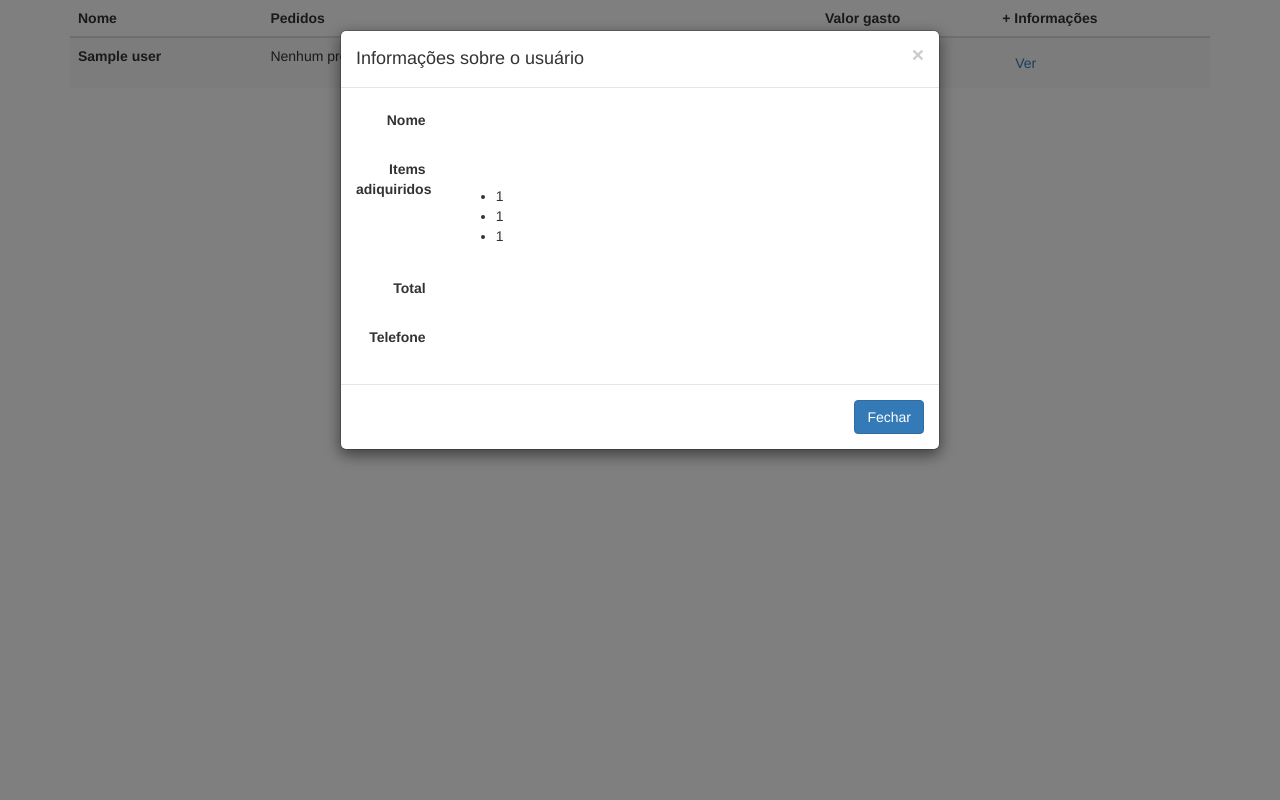
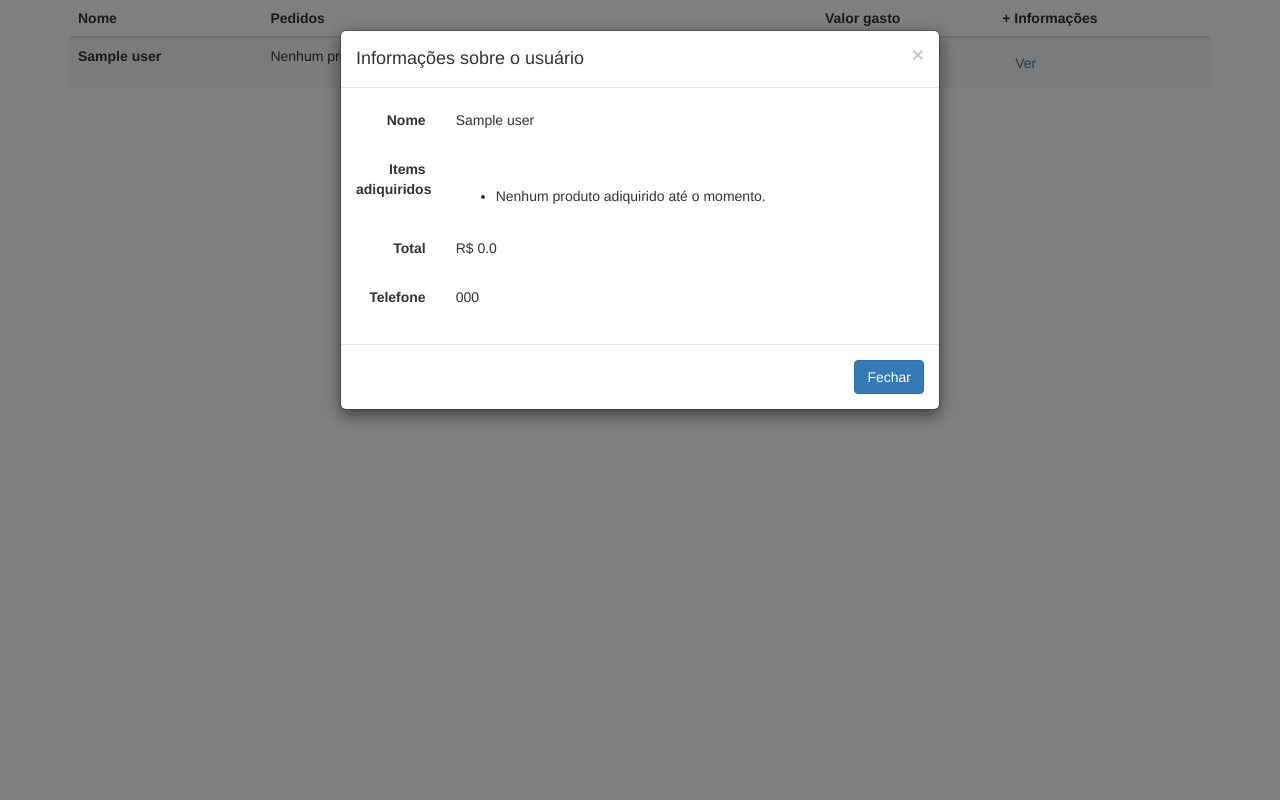
Before and after one commit to vandaimer/desafio17, a Flask app: template templates/index.html in a window 1280 px wide, after a click on "Ver". Run offline with Flask 2, Linux system fonts and the light colour scheme; the template is opened without the code that fills it: most values are stand-ins (such as "Sample title", 1, 10 or a date in 2020); some libraries are stand-ins or nearby versions.

Commit message:
Populate modal with the informations about user

```diff
--- a/static/js/dashboard.js
+++ b/static/js/dashboard.js
@@ -4,8 +4,21 @@ DashboardModule = {
     },
 
     populateModal : function() {
-
-    }
-};
+        var row = $(this).parents('.new-user');
+        var name = $(row).find('.name').text();
+        var amount = $(row).find('.amount').text();
+        var phone = $(row).find('.phone').val();
+        var order = $(row).find('.order').text();
+        order = order.split(', ');
+        var modal = $('#moreInfoModal');
+        $(modal).find('#nameModal').text(name);
+        $(modal).find('#amountModal').text(amount);
+        $(modal).find('#phoneModal').text(phone);
+        $(modal).find('#listOrderModal').empty();
+        order.forEach(function(item, index) {
+            $(modal).find('#listOrderModal').append('<li>'+item+'</li>');
+        });
+    },
+}
 
 $(document).ready(DashboardModule.onLoad);
--- a/templates/index.html
+++ b/templates/index.html
@@ -14,13 +14,13 @@
 			<thead> <tr> <th>Nome</th> <th>Pedidos</th><th>Valor gasto</th><th>+ Informações</th> </tr> </thead>
 			<tbody>
 				{% for id, user in users.items() %}
-					<tr>
+					<tr class="new-user">
 						<th class="name">{{ user.name }} </th>
 						{% if transactions[id] %}
 							<td class="order">{{ transactions[id]['order'] }}</td>
 							<td class="amount">R$ {{ transactions[id]['amount'] }}</td>
 						{% else %}
-							<td class="order"> Nenhum produto adiquirido até o momento.</td>
+							<td class="order">Nenhum produto adiquirido até o momento.</td>
 							<td class="amount">R$ 0.0</td>
 						{% endif %}
 						<input type="hidden" class="phone" value="{{ user.phone }}">
@@ -42,30 +42,26 @@
 						<div class="form-group">
 							<label class="col-sm-2 control-label">Nome</label>
 							<div class="col-sm-10">
-								<p class="form-control-static"></p>
+								<p class="form-control-static" id="nameModal"></p>
 							</div>
 						</div>
 						<div class="form-group">
 							<label class="col-sm-2 control-label">Items adiquiridos</label>
 							<div class="col-sm-10">
 								<p class="form-control-static"></p>
-								<ul>
-									<li>1</li>
-									<li>1</li>
-									<li>1</li>
-								</ul>
+								<ul id="listOrderModal"></ul>
 							</div>
 						</div>
 						<div class="form-group">
 							<label class="col-sm-2 control-label">Total</label>
 							<div class="col-sm-10">
-								<p class="form-control-static"></p>
+								<p class="form-control-static" id="amountModal"></p>
 							</div>
 						</div>
 						<div class="form-group">
 							<label class="col-sm-2 control-label">Telefone</label>
 							<div class="col-sm-10">
-								<p class="form-control-static"></p>
+								<p class="form-control-static" id="phoneModal"></p>
 							</div>
 						</div>
 					</form>
```
